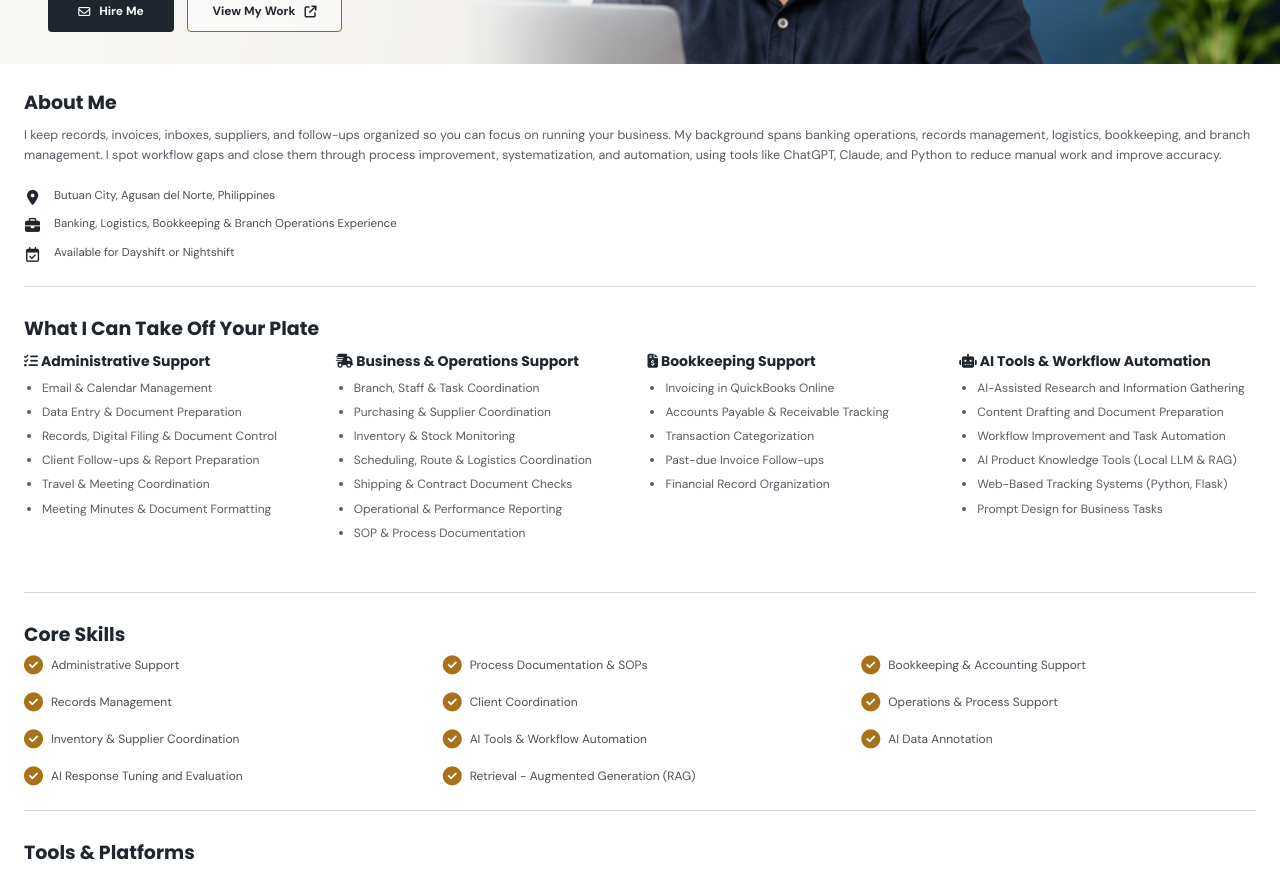
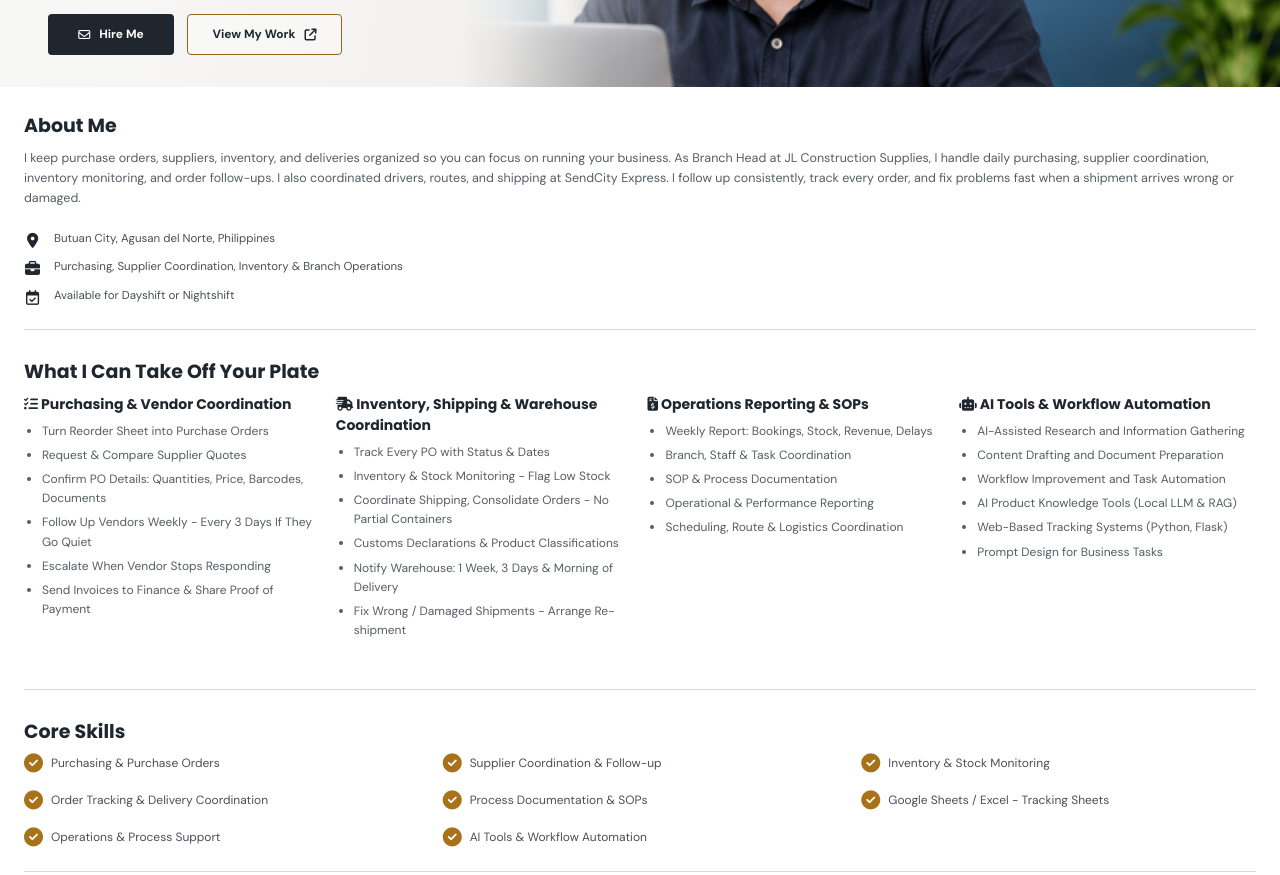
Before and after one commit to Ceazucenas/va-portfolio, a plain HTML site: page index.html in a window 1280 px wide. Shown: the part 369-1244 px from the top of the page. Drawn offline with Linux system fonts and the light colour scheme.

Commit message:
Add files via upload

```diff
--- a/index.html
+++ b/index.html
@@ -3,7 +3,7 @@
 <head>
     <meta charset="UTF-8">
     <meta name="viewport" content="width=device-width, initial-scale=1.0">
-    <meta name="description" content="Cesar Azucenas Jr. - Virtual Assistant for administrative support, bookkeeping, business operations, and AI-assisted workflow automation.">
+    <meta name="description" content="Cesar Azucenas Jr. - Operations VA for Purchasing, Supplier Coordination, Inventory Tracking">
     <meta name="author" content="Cesar Azucenas Jr.">
 
     <title>Cesar Azucenas Jr. | Virtual Assistant</title>
@@ -72,12 +72,12 @@
                         Hi, I'm Cesar Azucenas Jr.
                     </h1>
 
-                    <h2>Virtual Assistant for Administration, Bookkeeping &amp; Business Operations</h2>
+                    <h2>Operations VA for Purchasing, Supplier Coordination, Inventory Tracking</h2>
 
                     <p class="hero-description">
-                        I help businesses run more efficiently through organized administration,
-                        accurate records, and practical process solutions, using AI tools and
-                        automation to cut down repetitive work.
+                        I keep your orders moving - from reorder sheet to warehouse delivery. I build purchase orders,
+                        follow up with suppliers every week, track every PO with status and dates, and make sure the
+                        warehouse is ready before every delivery. No late POs, no quiet vendors, no stockouts.
                     </p>
 
                     <div class="hero-buttons">
@@ -121,11 +121,11 @@
                     <h2 class="section-heading">About Me</h2>
 
                     <p class="about-description">
-                        I keep records, invoices, inboxes, suppliers, and follow-ups organized so you can
-                        focus on running your business. My background spans banking operations, records
-                        management, logistics, bookkeeping, and branch management. I spot workflow gaps and
-                        close them through process improvement, systematization, and automation, using tools
-                        like ChatGPT, Claude, and Python to reduce manual work and improve accuracy.
+                        I keep purchase orders, suppliers, inventory, and deliveries organized so you can focus on running
+                        your business. As Branch Head at JL Construction Supplies, I handle daily purchasing, supplier
+                        coordination, inventory monitoring, and order follow-ups. I also coordinated drivers, routes,
+                        and shipping at SendCity Express. I follow up consistently, track every order, and fix problems
+                        fast when a shipment arrives wrong or damaged.
                     </p>
 
                     <ul class="personal-details">
@@ -139,7 +139,7 @@
 
                         <li>
                             <i class="fa-solid fa-briefcase"></i>
-                            <span>Banking, Logistics, Bookkeeping &amp; Branch Operations Experience</span>
+                            <span>Purchasing, Supplier Coordination, Inventory & Branch Operations</span>
                         </li>
 
                         <li>
@@ -161,48 +161,47 @@
                     <div class="service-group">
                         <h3>
                             <i class="fa-solid fa-list-check"></i>
-                            Administrative Support
+                            Purchasing & Vendor Coordination
                         </h3>
 
                         <ul>
-                            <li>Email &amp; Calendar Management</li>
-                            <li>Data Entry &amp; Document Preparation</li>
-                            <li>Records, Digital Filing &amp; Document Control</li>
-                            <li>Client Follow-ups &amp; Report Preparation</li>
-                            <li>Travel &amp; Meeting Coordination</li>
-                            <li>Meeting Minutes &amp; Document Formatting</li>
+                            <li>Turn Reorder Sheet into Purchase Orders</li>
+                            <li>Request & Compare Supplier Quotes</li>
+                            <li>Confirm PO Details: Quantities, Price, Barcodes, Documents</li>
+                            <li>Follow Up Vendors Weekly - Every 3 Days If They Go Quiet</li>
+                            <li>Escalate When Vendor Stops Responding</li>
+                            <li>Send Invoices to Finance & Share Proof of Payment</li>
                         </ul>
                     </div>
 
                     <div class="service-group">
                         <h3>
                             <i class="fa-solid fa-truck-fast"></i>
-                            Business &amp; Operations Support
+                            Inventory, Shipping & Warehouse Coordination
                         </h3>
 
                         <ul>
-                            <li>Branch, Staff &amp; Task Coordination</li>
-                            <li>Purchasing &amp; Supplier Coordination</li>
-                            <li>Inventory &amp; Stock Monitoring</li>
-                            <li>Scheduling, Route &amp; Logistics Coordination</li>
-                            <li>Shipping &amp; Contract Document Checks</li>
-                            <li>Operational &amp; Performance Reporting</li>
-                            <li>SOP &amp; Process Documentation</li>
+                            <li>Track Every PO with Status & Dates</li>
+                            <li>Inventory & Stock Monitoring - Flag Low Stock</li>
+                            <li>Coordinate Shipping, Consolidate Orders - No Partial Containers</li>
+                            <li>Customs Declarations & Product Classifications</li>
+                            <li>Notify Warehouse: 1 Week, 3 Days & Morning of Delivery</li>
+                            <li>Fix Wrong / Damaged Shipments - Arrange Re-shipment</li>
                         </ul>
                     </div>
 
                     <div class="service-group">
                         <h3>
                             <i class="fa-solid fa-file-invoice-dollar"></i>
-                            Bookkeeping Support
+                            Operations Reporting & SOPs
                         </h3>
 
                         <ul>
-                            <li>Invoicing in QuickBooks Online</li>
-                            <li>Accounts Payable &amp; Receivable Tracking</li>
-                            <li>Transaction Categorization</li>
-                            <li>Past-due Invoice Follow-ups</li>
-                            <li>Financial Record Organization</li>
+                            <li>Weekly Report: Bookings, Stock, Revenue, Delays</li>
+                            <li>Branch, Staff & Task Coordination</li>
+                            <li>SOP & Process Documentation</li>
+                            <li>Operational & Performance Reporting</li>
+                            <li>Scheduling, Route & Logistics Coordination</li>
                         </ul>
                     </div>
 
@@ -233,57 +232,42 @@
 
                         <li>
                             <i class="fa-solid fa-circle-check"></i>
-                            <span>Administrative Support</span>
+                            <span>Purchasing & Purchase Orders</span>
                         </li>
 
                         <li>
                             <i class="fa-solid fa-circle-check"></i>
-                            <span>Process Documentation &amp; SOPs</span>
+                            <span>Supplier Coordination & Follow-up</span>
                         </li>
 
                         <li>
                             <i class="fa-solid fa-circle-check"></i>
-                            <span>Bookkeeping &amp; Accounting Support</span>
+                            <span>Inventory & Stock Monitoring</span>
                         </li>
 
                         <li>
                             <i class="fa-solid fa-circle-check"></i>
-                            <span>Records Management</span>
+                            <span>Order Tracking & Delivery Coordination</span>
                         </li>
 
                         <li>
                             <i class="fa-solid fa-circle-check"></i>
-                            <span>Client Coordination</span>
+                            <span>Process Documentation & SOPs</span>
                         </li>
 
                         <li>
                             <i class="fa-solid fa-circle-check"></i>
-                            <span>Operations &amp; Process Support</span>
+                            <span>Google Sheets / Excel - Tracking Sheets</span>
                         </li>
 
                         <li>
                             <i class="fa-solid fa-circle-check"></i>
-                            <span>Inventory &amp; Supplier Coordination</span>
+                            <span>Operations & Process Support</span>
                         </li>
 
                         <li>
                             <i class="fa-solid fa-circle-check"></i>
                             <span>AI Tools &amp; Workflow Automation</span>
-                        </li>
-
-                        <li>
-                            <i class="fa-solid fa-circle-check"></i>
-                            <span>AI Data Annotation</span>
-                        </li>
-
-                        <li>
-                            <i class="fa-solid fa-circle-check"></i>
-                            <span>AI Response Tuning and Evaluation</span>
-                        </li>
-
-                        <li>
-                            <i class="fa-solid fa-circle-check"></i>
-                            <span>Retrieval - Augmented Generation (RAG)</span>
                         </li>
 
 
@@ -334,7 +318,8 @@
 
                         <div class="tool-item more-tools">
                             <div class="tool-icon">
-                                <img src="images/monday.png" alt="Monday.com">
+                                <img src="images/monday.png"
+                                     alt="Monday.com">
                             </div>
                             <span>Monday.com</span>
                         </div>
@@ -362,7 +347,7 @@
 
                         <div class="tool-item more-tools">
                             <div class="tool-icon">
-                                <img src="images/claude.png" alt="Claude">
+                                <img src="images/claude.png" alt="claude">
                             </div>
                             <span>Claude</span>
                         </div>
@@ -397,9 +382,11 @@
                         <i class="fa-solid fa-check"></i>
 
                         <div>
-                            <h3>Technical &amp; Digital Skills</h3>
+                            <h3>Spreadsheet Functions</h3>
                             <p>
-                                Basic Python, Flask, HTML, CSS and JavaScript; basic SQL; AI-assisted coding; SEO fundamentals, keyword research, and content writing
+                                PO Tracking Sheets, Advanced formulas, PivotTables and data analysis,
+                                Data validation and conditional formatting, Status tracking and reporting,
+                                Data cleaning and duplicate removal
                             </p>
                         </div>
 
@@ -410,9 +397,11 @@
                         <i class="fa-solid fa-check"></i>
 
                         <div>
-                            <h3>Spreadsheet Functions</h3>
+                            <h3>Vendor Communication</h3>
                             <p>
-                                Advanced formulas, PivotTables and data analysis, Data validation and conditional formatting, Spreadsheet automation and reporting, Data cleaning and duplicate removal
+                                Professional supplier emails in English, PO follow-ups, price and quantity
+                                confirmation, escalation when vendor goes quiet, WeChat coordination during
+                                business hours
                             </p>
                         </div>
 
@@ -451,7 +440,9 @@
                         <div>
                             <h3>How I Work</h3>
                             <p>
-                                Reliable and deadline-driven, detail-oriented, proactive with status updates, discreet with confidential records, and quick to learn new tools.
+                                Reliable and deadline-driven, detail-oriented, proactive with status updates,
+                                discreet with confidential records, and quick to learn new tools. I follow up
+                                until the order is delivered.
                             </p>
                         </div>
 
@@ -482,6 +473,44 @@
 
 
                 <div class="projects-grid">
+
+                    <article class="project-card">
+
+                        <a href="sample works/1111.png"
+                           class="project-image-link"
+                           aria-label="View Copywriter Output">
+
+                            <img
+                                src="sample works/1111.png"
+                                alt="Approved output of copywriter jobs"
+                                class="project-image"
+                                loading="lazy"
+                            >
+
+                        </a>
+
+                        <div class="project-content">
+
+                            <span class="project-status">Copywrting Jobs</span>
+
+                            <h3>Copywriter - Brand & Promo Copy</h3>
+
+                            <p>A brand and promotional copy project, focus on engaging brand voice to attract prospective clients and drive sign-ups.</p>
+                            <p>Copywriter<br>Project Type: Brand Copy, Promo Copy, Landing Page Copy</p>
+                            <p>Developed and wrote clear, engaging copy with strong headlines, compelling body, and direct call-to-action for web and promo campaigns.</p>
+
+                            <div class="project-tags">
+                                <span>Brand Voice</span>
+                                <span>Promo Copy</span>
+                                <span>Landing Page Copy</span>
+                                <span>Headlines & CTA</span>
+
+                            </div>
+
+                        </div>
+
+                    </article>
+
 
                     <article class="project-card">
 
```
Also changed, not shown: 1 other file.
